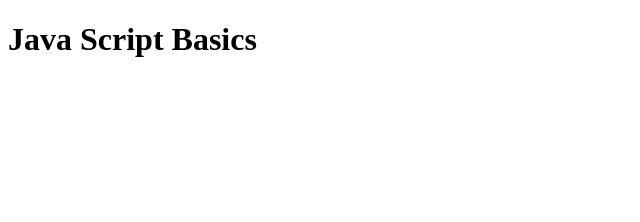
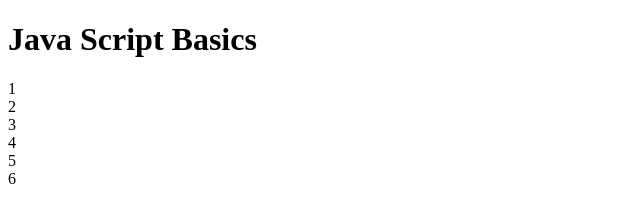
Before and after one commit to GeethapriyanS/javascript-practice, a plain HTML site: page javascript basics/index.html in a window 1280 px wide. Shown: the full height of the page, 0-640 px from the left. Drawn offline with Linux system fonts and the light colour scheme; files that its build step writes are made by us from their sources.

Commit message:
commit changes

```diff
--- a/javascript basics/index.html
+++ b/javascript basics/index.html
@@ -9,5 +9,13 @@
 </head>
 <body>
     <h1>Java Script Basics</h1>
+    <main class="container">
+        <div class="box">1</div>
+        <div class="box">2</div>
+        <div class="box">3</div>
+        <div class="box">4</div>
+        <div class="box">5</div>
+        <div class="box">6</div>
+   </main>
 </body>
 </html>
```
